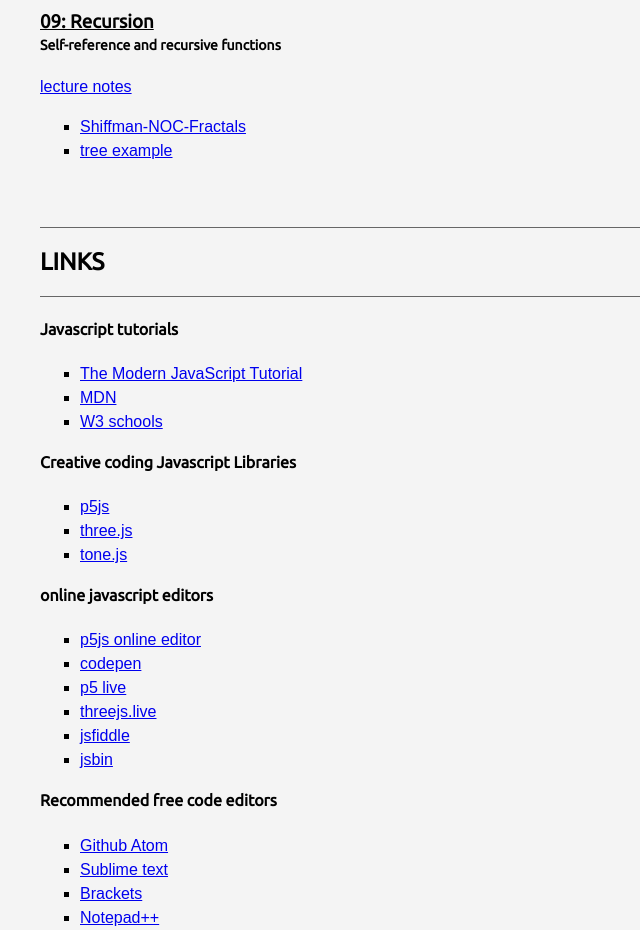
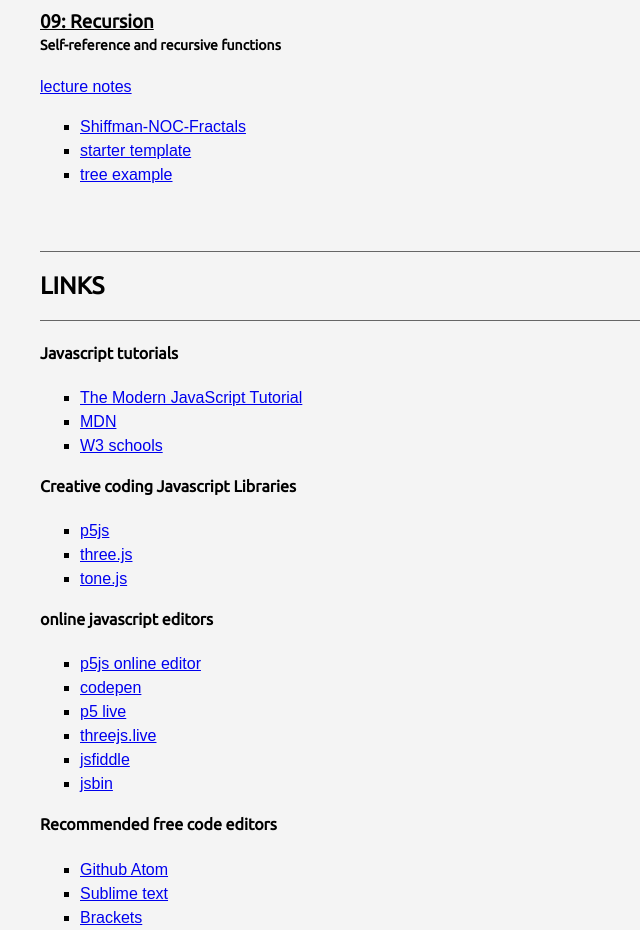
Before and after one commit to soogbet/ShenkarCC, a plain HTML site: page index.html in a window 1280 px wide. Shown: the part 4020-4950 px from the top of the page, without its empty margins (0-640 px from the left). Drawn offline with Linux system fonts and the light colour scheme.

Commit message:
added link

```diff
--- a/index.html
+++ b/index.html
@@ -220,6 +220,7 @@
         </p>
         <ul>
           <li><a href="https://natureofcode.com/book/chapter-8-fractals/">Shiffman-NOC-Fractals</a></li>
+          <li><a href="https://codepen.io/soogbet/pen/ZEYyRYa?editors=0010">starter template</a></li>
           <li><a href="https://codepen.io/soogbet/pen/abzwwxp?editors=0010">tree example</a></li>
         </ul>
 
```
